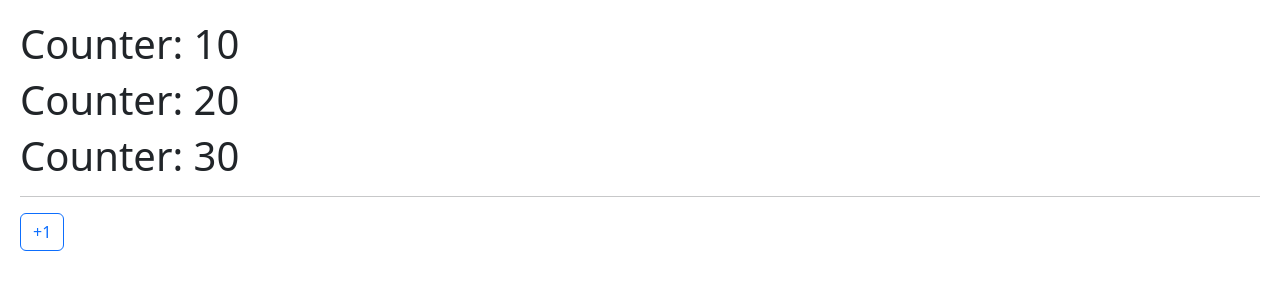
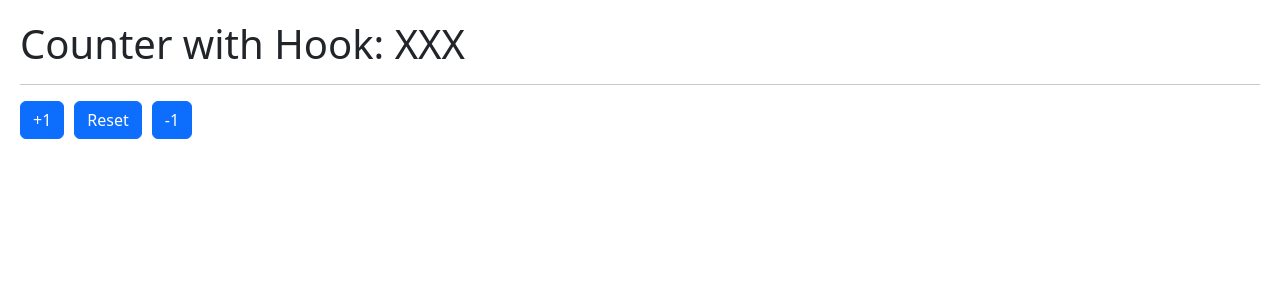
Before and after one commit to Davidcastel26/HooksReact, a React (Vite) app in the folder hook-app/: page / in a window 1280 px wide. Shown: the top 300 px of the page. Built offline with nearby package versions, Linux system fonts and the light colour scheme.

Commit message:
working with customHook

```diff
--- a/hook-app/src/01-useState/CounterWithCustomHook.jsx
+++ b/hook-app/src/01-useState/CounterWithCustomHook.jsx
@@ -0,0 +1,14 @@
+
+export const CounterWithCustomHook = () => {
+  return (
+    <>
+        <h1> Counter with Hook: XXX</h1>
+        <hr />
+
+        <button className="btn btn-primary"> +1 </button>
+        <button className="btn btn-primary"> Reset </button>
+        <button className="btn btn-primary"> -1 </button>
+
+    </>
+  )
+}
--- a/hook-app/src/main.jsx
+++ b/hook-app/src/main.jsx
@@ -3,10 +3,11 @@ import ReactDOM from 'react-dom/client'
 // import HooksApp from './HooksApp'
 
 import './index.css'
-import CounterApp from './01-useState/CounterApp'
+// import CounterApp from './01-useState/CounterApp'
+import { CounterWithCustomHook } from './01-useState/CounterWithCustomHook'
 
 ReactDOM.createRoot(document.getElementById('root')).render(
   <React.StrictMode>
-    <CounterApp />
+    <CounterWithCustomHook />
   </React.StrictMode>,
 )
```
Also changed, not shown: hook-app/src/hooks/useCounter.js (added).
